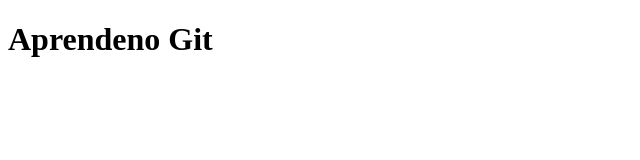
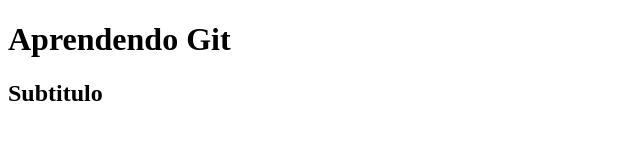
Before and after one commit to DevCarlos779/aprendendo-git, a plain HTML site: page index.html in a window 1280 px wide. Shown: the whole page, without its empty margins (0-640 px from the left). Drawn offline with Linux system fonts and the light colour scheme.

Commit message:
Adicionando subtitulo

```diff
--- a/index.html
+++ b/index.html
@@ -6,6 +6,7 @@
     <title>Aprendendo git</title>
 </head>
 <body>
-    <h1>Aprendeno Git</h1>
+    <h1>Aprendendo Git</h1>
+    <h2>Subtitulo</h2>
 </body>
 </html>
```
